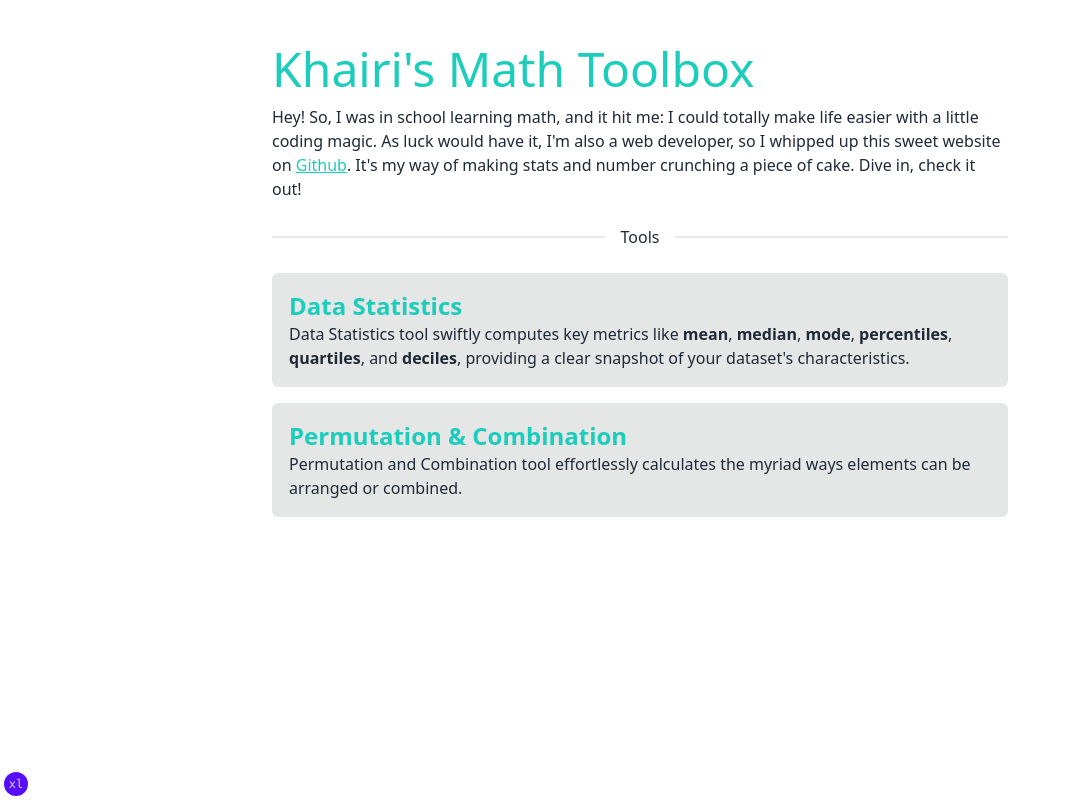
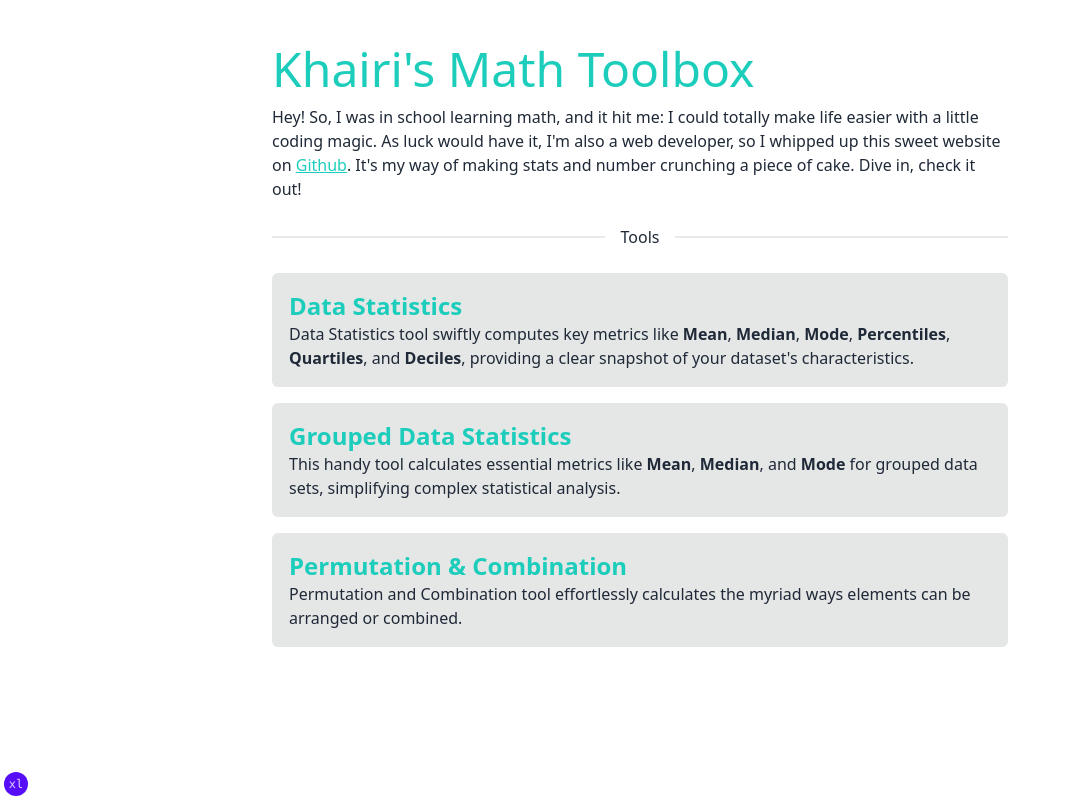
Before and after one commit to Kh4iri/math-toolbox, a SvelteKit app: page / in a window 1280 px wide. Shown: the whole page, without its empty margins (0-1067 px from the left). Built offline with nearby package versions, Linux system fonts and the light colour scheme.

Commit message:
Configuration file now contains the tools

```diff
--- a/src/configuration.ts
+++ b/src/configuration.ts
@@ -3,3 +3,29 @@ export const name = 'Khairi\'s Math Toolbox';
 // If u change dis, make sure to change in svelte.config.js too.
 export const repo = '/math-toolbox';
 export const github = `https://github.com/Kh4iri${repo}`;
+
+// Main tools
+export const tools = [
+  {
+    name: 'Data Statistics',
+    href: '/data-statistics',
+    description: `
+      Data Statistics tool swiftly computes key metrics like <b>Mean</b>,
+      <b>Median</b>, <b>Mode</b>, <b>Percentiles</b>, <b>Quartiles</b>, and <b>Deciles</b>,
+      providing a clear snapshot of your dataset's characteristics.
+    `
+  },
+  {
+    name: 'Grouped Data Statistics',
+    href: '/grouped-data-statistics',
+    description: `
+      This handy tool calculates essential metrics like <b>Mean</b>, <b>Median</b>, and
+      <b>Mode</b> for grouped data sets, simplifying complex statistical analysis.
+    `
+  },
+  {
+    name: 'Permutation & Combination',
+    href: '/permutation-combination',
+    description: 'Permutation and Combination tool effortlessly calculates the myriad ways elements can be arranged or combined.'
+  }
+];
--- a/src/routes/+page.svelte
+++ b/src/routes/+page.svelte
@@ -1,7 +1,6 @@
 <script lang='ts'>
   import { base } from '$app/paths';
-  import { name, github } from '$src/configuration';
-  import Tool from './MathTool.svelte';
+  import { name, github, tools } from '$src/configuration';
 </script>
 
 <svelte:head>
@@ -18,12 +17,14 @@
 
 <div class="divider my-7">Tools</div>
 
-<Tool href="{base}/data-statistics">
-  <h2 class="text-2xl text-accent font-semibold">Data Statistics</h2>
-  <p>Data Statistics tool swiftly computes key metrics like <b>mean</b>, <b>median</b>, <b>mode</b>, <b>percentiles</b>, <b>quartiles</b>, and <b>deciles</b>, providing a clear snapshot of your dataset's characteristics.</p>
-</Tool>
-
-<Tool href="{base}/permutation-combination">
-  <h2 class="text-2xl text-accent font-semibold">Permutation & Combination</h2>
-  <p>Permutation and Combination tool effortlessly calculates the myriad ways elements can be arranged or combined. </p>
-</Tool>
+{#each tools as tool}
+  <a href='{base}{tool.href}'>
+    <div class="mb-4 p-4 rounded-md bg-base-300 hover:bg-base-200 border
+      border-transparent hover:border-accent transition-all active:scale-95"
+    >
+      <h2 class="text-2xl text-accent font-semibold">{tool.name}</h2>
+      <!-- eslint-disable-next-line svelte/no-at-html-tags -->
+      <p>{@html tool.description}</p>
+    </div>
+  </a>
+{/each}
--- a/src/routes/MathTool.svelte
+++ /dev/null
@@ -1,11 +0,0 @@
-<script lang="ts">
-  export let href: string;
-</script>
-
-<a {href}>
-  <div class="mb-4 p-4 rounded-md bg-base-300 hover:bg-base-200
-    border border-transparent hover:border-accent transition-all active:scale-95"
-  >
-    <slot />
-  </div>
-</a>
--- /dev/null
+++ b/src/routes/grouped-data-statistics/+page.svelte
@@ -0,0 +1,17 @@
+<script>
+  import { github } from '$src/configuration';
+
+</script>
+<svelte:head>
+  <title>Grouped Data Statistics</title>
+</svelte:head>
+
+<h1 class="mb-3 text-5xl text-accent font-medium">Grouped Data Statistics</h1>
+<p class="mb-3">
+  Data Statistics tool swiftly computes key metrics like mean, median, mode, percentiles, quartiles,
+  and deciles, providing a clear snapshot of your dataset's characteristics. Effortlessly analyze your
+  data's central tendencies and distribution to make informed decisions in a snap! Check it out on
+  <a href={github} class="link link-accent" target="_blank">Github</a>
+</p>
+
+<div class="divider" />
```
